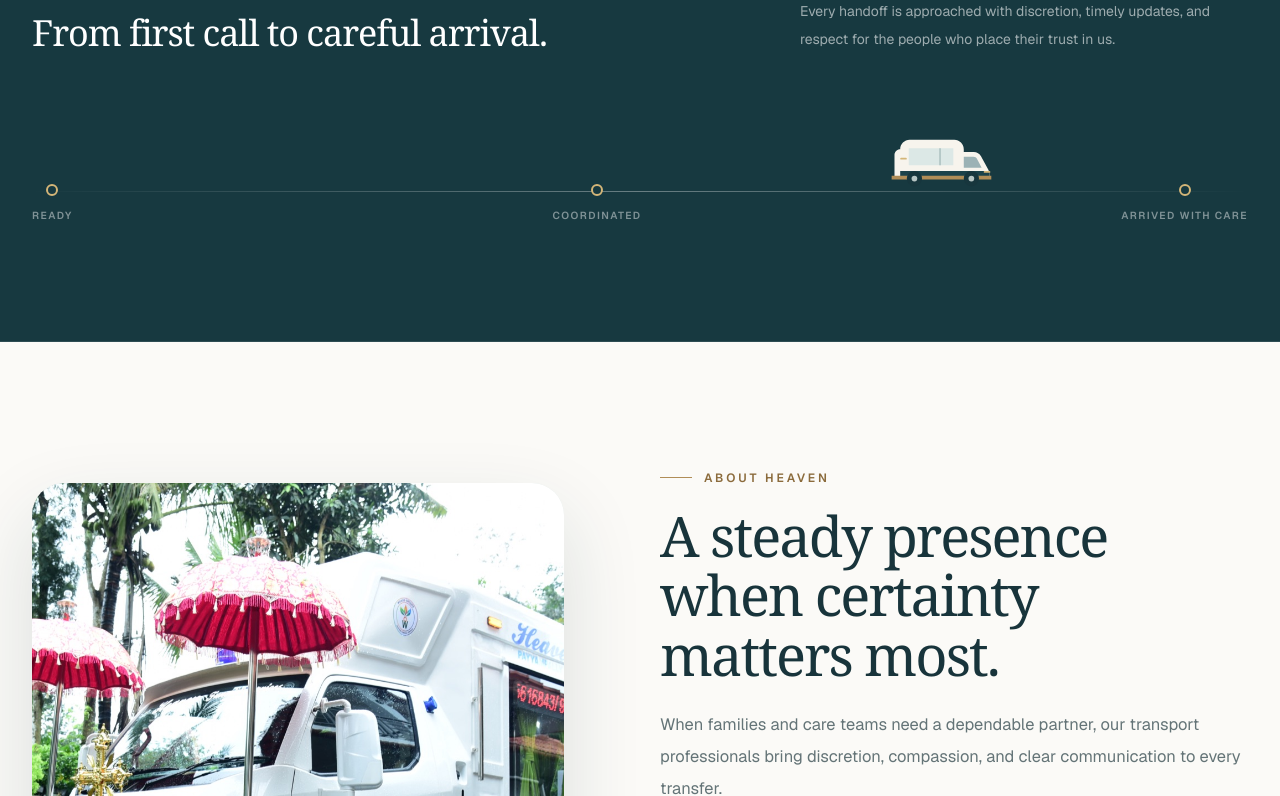
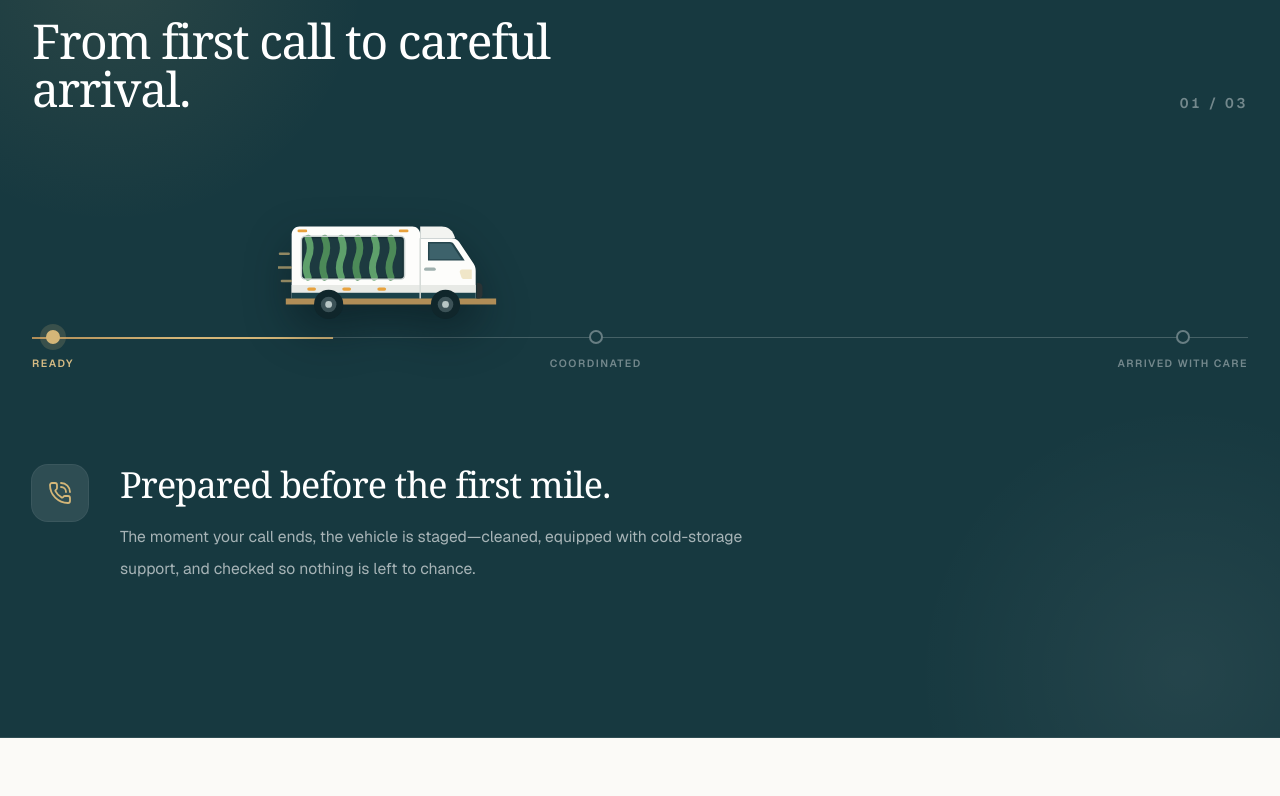
Before and after one commit to midhundominic/angel, a Next.js app in the folder angel/: page / in a window 1280 px wide. Shown: the part 2124-2920 px from the top of the page. Built offline with nearby package versions, Linux system fonts and the light colour scheme.

Commit message:
Enhance TransportJourney component: refactor structure, improve animations, and update van graphic

```diff
--- a/angel/components/sections/TransportJourney.tsx
+++ b/angel/components/sections/TransportJourney.tsx
@@ -1,28 +1,128 @@
 "use client";
 
-import { motion, useReducedMotion, useScroll, useTransform } from "framer-motion";
-import { useRef } from "react";
+import {
+  AnimatePresence,
+  motion,
+  useMotionValueEvent,
+  useReducedMotion,
+  useScroll,
+  useTransform,
+} from "framer-motion";
+import { HeartHandshake, PhoneCall, Route, type LucideIcon } from "lucide-react";
+import { useRef, useState } from "react";
 
+const EASE: [number, number, number, number] = [0.22, 1, 0.36, 1];
+
+type Step = {
+  label: string;
+  title: string;
+  description: string;
+  icon: LucideIcon;
+};
+
+const steps: Step[] = [
+  {
+    label: "Ready",
+    title: "Prepared before the first mile.",
+    description:
+      "The moment your call ends, the vehicle is staged—cleaned, equipped with cold-storage support, and checked so nothing is left to chance.",
+    icon: PhoneCall,
+  },
+  {
+    label: "Coordinated",
+    title: "Guided by calm coordination.",
+    description:
+      "Dispatch stays in quiet contact with the family, hospital, and parish so timing, route, and every handoff remain clear along the way.",
+    icon: Route,
+  },
+  {
+    label: "Arrived with care",
+    title: "Received with dignity.",
+    description:
+      "Arrival is unhurried and discreet. Our team assists with placement and remains present until everything is respectfully settled.",
+    icon: HeartHandshake,
+  },
+];
+
+/**
+ * Side profile of the Heaven fleet van — white box body, tall cab, large
+ * display window with green curtains, amber markers. If you export the
+ * uploaded render as a transparent PNG, drop it at
+ * public/images/journey/van.png and swap this SVG for a next/image.
+ */
 function VanGraphic() {
   return (
-    <svg viewBox="0 0 118 58" className="h-auto w-24 sm:w-28" fill="none">
+    <svg
+      viewBox="0 0 230 120"
+      className="h-auto w-36 drop-shadow-[0_18px_22px_rgba(4,16,19,0.45)] sm:w-48 lg:w-56"
+      fill="none"
+      aria-hidden="true"
+    >
+      {/* box body */}
       <path
-        d="M16 17c0-5.5 4.5-10 10-10h47c5.5 0 10 4.5 10 10v3h10.5c3.3 0 6.2 1.8 7.8 4.7l7.6 14.1c.7 1.3 1.1 2.8 1.1 4.3V47H10V23c0-3.3 2.7-6 6-6Z"
-        fill="#F7F4ED"
+        d="M14 26c0-4.4 3.6-8 8-8h116c4.4 0 8 3.6 8 8v66H14V26Z"
+        fill="#FDFDFB"
+      />
+      {/* cab */}
+      <path
+        d="M146 30h32.5c3 0 5.8 1.5 7.5 4l14.6 21.6c1.6 2.3 2.4 5 2.4 7.8V92h-57V30Z"
+        fill="#FDFDFB"
+      />
+      {/* cab roof blend */}
+      <path d="M146 18h22c6 0 10.5 3.4 12.6 8.4l1.4 3.6h-36V18Z" fill="#F3F4F1" />
+      {/* windshield */}
+      <path
+        d="M154 34h22.6c1.7 0 3.2.8 4.1 2.2l11 16.8h-37.7V34Z"
+        fill="#25454d"
       />
       <path
-        d="M83 25h10.2c1.6 0 3.1.9 3.8 2.3l4.8 9.2H83V25Z"
-        fill="#9BB2B5"
+        d="M155.5 35.5h20.4c1.1 0 2.2.6 2.8 1.5l9.6 14.5h-32.8v-16Z"
+        fill="#3d626b"
       />
-      <path d="M25 16h47v18H25z" fill="#DCE8E6" />
-      <path d="M57 16h2v18h-2z" fill="#B5C8C7" />
-      <path d="M16 40h94v7H16z" fill="#1B424A" />
-      <path d="M7 45h105v4H7z" fill="#B08D57" />
-      <circle cx="31" cy="48" r="8" fill="#17363D" />
-      <circle cx="31" cy="48" r="3" fill="#B7C5C4" />
-      <circle cx="91" cy="48" r="8" fill="#17363D" />
-      <circle cx="91" cy="48" r="3" fill="#B7C5C4" />
-      <path d="M17 27h5M105 41h5" stroke="#D4B678" strokeWidth="2" strokeLinecap="round" />
+      {/* side display window with curtains */}
+      <rect x="24" y="28" width="106" height="44" rx="4" fill="#152e33" />
+      <rect x="26" y="30" width="102" height="40" rx="3" fill="#1d3a40" />
+      {[0, 1, 2, 3, 4, 5].map((i) => (
+        <path
+          key={i}
+          d={`M${31 + i * 17} 30c2.5 6 2.5 14 0 20s-2.5 14 0 20`}
+          stroke={i % 2 ? "#4c8a58" : "#5ea06b"}
+          strokeWidth="7"
+          strokeLinecap="round"
+        />
+      ))}
+      <rect x="24" y="28" width="106" height="44" rx="4" stroke="#c9d2d0" strokeWidth="1.5" />
+      {/* trim + skirt */}
+      <path d="M14 78h189v8H14z" fill="#e8eae6" />
+      <path d="M14 86h189v8H14z" fill="#1B424A" />
+      <path d="M8 92h216v6H8z" fill="#B08D57" />
+      {/* amber markers */}
+      {[30, 66, 102].map((x) => (
+        <rect key={x} x={x} y="80.5" width="9" height="3.5" rx="1.75" fill="#e8a23d" />
+      ))}
+      <rect x="20" y="21" width="10" height="3" rx="1.5" fill="#e8a23d" />
+      <rect x="124" y="21" width="10" height="3" rx="1.5" fill="#e8a23d" />
+      {/* door line + handle */}
+      <path d="M146 30v62" stroke="#d5dad7" strokeWidth="1.5" />
+      <rect x="150" y="60" width="12" height="3.5" rx="1.75" fill="#9fb0ae" />
+      {/* headlight + bumper */}
+      <path d="M199 62h-10c-1.6 0-2.8 1.6-2.3 3.1l1.6 5c.4 1.1 1.4 1.9 2.6 1.9h8.1V62Z" fill="#f0e6c8" />
+      <path d="M186 92h20c2.2 0 4-1.8 4-4v-8c0-2.2-1.8-4-4-4h-2v16h-18Z" fill="#2a3335" />
+      {/* wheels */}
+      <circle cx="52" cy="98" r="15" fill="#10262b" />
+      <circle cx="52" cy="98" r="8" fill="#3c5257" />
+      <circle cx="52" cy="98" r="3.5" fill="#b7c5c4" />
+      <circle cx="172" cy="98" r="15" fill="#10262b" />
+      <circle cx="172" cy="98" r="8" fill="#3c5257" />
+      <circle cx="172" cy="98" r="3.5" fill="#b7c5c4" />
+      {/* motion whiskers */}
+      <path
+        d="M2 46h9M0 60h13M4 74h9"
+        stroke="#d4b678"
+        strokeWidth="2.5"
+        strokeLinecap="round"
+        opacity="0.65"
+      />
     </svg>
   );
 }
@@ -30,58 +130,163 @@ function VanGraphic() {
 export function TransportJourney() {
   const sectionRef = useRef<HTMLElement>(null);
   const reduceMotion = useReducedMotion();
+  const [activeStep, setActiveStep] = useState(0);
+
   const { scrollYProgress } = useScroll({
     target: sectionRef,
-    offset: ["start end", "end start"],
+    offset: ["start start", "end end"],
   });
-  const vanLeft = useTransform(scrollYProgress, [0.12, 0.88], ["0%", "100%"]);
+
+  const vanLeft = useTransform(scrollYProgress, [0.04, 0.96], ["0%", "100%"]);
+  const roadProgress = useTransform(scrollYProgress, [0.04, 0.96], [0, 1]);
+
+  useMotionValueEvent(scrollYProgress, "change", (value) => {
+    const next = value < 1 / 3 ? 0 : value < 2 / 3 ? 1 : 2;
+    if (next !== activeStep) setActiveStep(next);
+  });
+
+  const step = steps[activeStep];
+  const StepIcon = step.icon;
 
   return (
     <section
       ref={sectionRef}
-      className="overflow-hidden border-y border-white/10 bg-[#173940] py-20 text-white sm:py-24"
       aria-label="A coordinated transport journey"
+      className={reduceMotion ? "" : "relative h-[320vh]"}
     >
-      <div className="section-shell">
-        <div className="flex flex-col gap-4 md:flex-row md:items-end md:justify-between">
+      <div
+        className={`overflow-hidden border-y border-white/10 bg-[#173940] text-white ${
+          reduceMotion
+            ? "py-24 sm:py-32"
+            : "sticky top-0 flex min-h-[100svh] flex-col justify-center py-24"
+        }`}
+      >
+        {/* ambient washes */}
+        <div
+          className="pointer-events-none absolute -left-40 top-[-12rem] size-[34rem] rounded-full bg-[radial-gradient(circle,rgba(212,182,120,0.1),transparent_66%)]"
+          aria-hidden="true"
+        />
+        <div
+          className="pointer-events-none absolute -right-48 bottom-[-14rem] size-[36rem] rounded-full bg-[radial-gradient(circle,rgba(255,255,255,0.06),transparent_66%)]"
+          aria-hidden="true"
+        />
+
+        <div className="section-shell relative w-full">
+          <div className="flex flex-col gap-5 md:flex-row md:items-end md:justify-between">
             <div>
               <p className="text-xs font-semibold uppercase tracking-[0.23em] text-[#d7bc84]">
                 One coordinated journey
               </p>
-            <h2 className="display-font mt-3 max-w-2xl text-3xl tracking-[-0.03em] text-white sm:text-4xl">
+              <h2 className="display-font mt-4 max-w-2xl text-4xl tracking-[-0.03em] text-white sm:text-5xl">
                 From first call to careful arrival.
               </h2>
             </div>
-          <p className="max-w-md text-sm leading-7 text-white/58">
-            Every handoff is approached with discretion, timely updates, and respect
-            for the people who place their trust in us.
+            <p
+              className="text-sm font-semibold tabular-nums tracking-[0.2em] text-white/40"
+              aria-hidden="true"
+            >
+              0{activeStep + 1} / 0{steps.length}
             </p>
           </div>
 
-        <div className="relative mt-16 h-28 sm:mt-20">
+          {/* road + van */}
+          <div className="relative mt-20 h-40 sm:mt-24 sm:h-48">
             <div
-            className="absolute inset-x-0 top-[58px] h-px bg-gradient-to-r from-transparent via-white/35 to-transparent"
+              className="absolute inset-x-0 top-[104px] h-px bg-white/20 sm:top-[128px]"
               aria-hidden="true"
             />
-          <div className="absolute inset-y-0 left-0 right-24 sm:right-28" aria-hidden="true">
             <motion.div
-              className="absolute left-0 top-0 z-10"
+              className="absolute inset-x-0 top-[104px] h-[2px] origin-left bg-gradient-to-r from-[#b08d57] via-[#d4b678] to-[#d4b678] sm:top-[128px]"
+              style={reduceMotion ? { scaleX: 1 } : { scaleX: roadProgress }}
+              aria-hidden="true"
+            />
+
+            <div
+              className="absolute inset-y-0 left-0 right-36 sm:right-48 lg:right-56"
+              aria-hidden="true"
+            >
+              <motion.div
+                className="absolute top-0"
                 style={reduceMotion ? { left: "50%" } : { left: vanLeft }}
               >
                 <VanGraphic />
               </motion.div>
             </div>
 
-          <div className="absolute inset-x-0 top-[51px] flex justify-between" aria-hidden="true">
-            {["Ready", "Coordinated", "Arrived with care"].map((label) => (
-              <div key={label} className="flex flex-col items-center gap-3">
-                <span className="size-3 rounded-full border-2 border-[#d4b678] bg-[#173940]" />
-                <span className="hidden text-[0.64rem] font-semibold uppercase tracking-[0.14em] text-white/45 sm:block">
-                  {label}
+            <div
+              className="absolute inset-x-0 top-[97px] flex justify-between sm:top-[121px]"
+              aria-hidden="true"
+            >
+              {steps.map((item, index) => {
+                const reached = reduceMotion || index <= activeStep;
+                return (
+                  <div key={item.label} className="flex flex-col items-center gap-3">
+                    <span
+                      className={`size-3.5 rounded-full border-2 transition-all duration-500 ${
+                        reached
+                          ? "border-[#d4b678] bg-[#d4b678] shadow-[0_0_0_6px_rgba(212,182,120,0.18)]"
+                          : "border-white/35 bg-[#173940]"
+                      }`}
+                    />
+                    <span
+                      className={`text-[0.6rem] font-semibold uppercase tracking-[0.14em] transition-colors duration-500 sm:text-[0.66rem] ${
+                        reached ? "text-[#d7bc84]" : "text-white/40"
+                      }`}
+                    >
+                      {item.label}
                     </span>
                   </div>
-            ))}
+                );
+              })}
             </div>
+          </div>
+
+          {/* step narrative */}
+          {reduceMotion ? (
+            <div className="mt-16 grid gap-10 sm:grid-cols-3">
+              {steps.map((item) => {
+                const Icon = item.icon;
+                return (
+                  <div key={item.label}>
+                    <span className="grid size-12 place-items-center rounded-xl bg-white/10 text-[#d4b678]">
+                      <Icon className="size-5" strokeWidth={1.8} aria-hidden="true" />
+                    </span>
+                    <h3 className="display-font mt-5 text-2xl tracking-[-0.02em] text-white">
+                      {item.title}
+                    </h3>
+                    <p className="mt-3 max-w-sm text-sm leading-7 text-white/58">
+                      {item.description}
+                    </p>
+                  </div>
+                );
+              })}
+            </div>
+          ) : (
+            <div className="mt-14 min-h-[13rem] sm:mt-16 sm:min-h-[11rem]" aria-live="polite">
+              <AnimatePresence mode="wait">
+                <motion.div
+                  key={step.label}
+                  initial={{ opacity: 0, y: 26 }}
+                  animate={{ opacity: 1, y: 0 }}
+                  exit={{ opacity: 0, y: -18 }}
+                  transition={{ duration: 0.45, ease: EASE }}
+                  className="grid items-start gap-6 sm:grid-cols-[auto_1fr] sm:gap-8"
+                >
+                  <span className="grid size-14 place-items-center rounded-2xl bg-white/10 text-[#d4b678] ring-1 ring-white/15">
+                    <StepIcon className="size-6" strokeWidth={1.8} aria-hidden="true" />
+                  </span>
+                  <div>
+                    <h3 className="display-font max-w-2xl text-3xl leading-[1.12] tracking-[-0.025em] text-white sm:text-4xl">
+                      {step.title}
+                    </h3>
+                    <p className="mt-4 max-w-2xl text-[0.98rem] leading-8 text-white/62">
+                      {step.description}
+                    </p>
+                  </div>
+                </motion.div>
+              </AnimatePresence>
+            </div>
+          )}
         </div>
       </div>
     </section>
```
Lines whose indentation alone changed are shown as unchanged.
